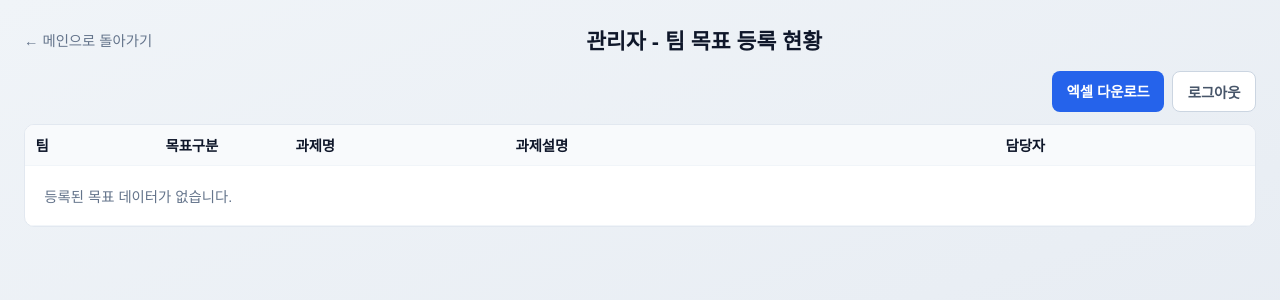
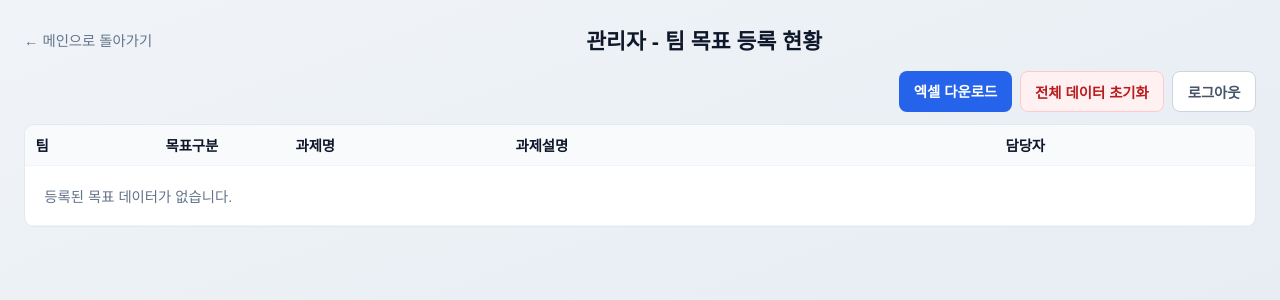
Before and after one commit to SoohanMoon/dkregulation, a Flask app: page /admin in a window 1280 px wide. Shown: the top 300 px of the page. Run offline with Flask 3, Linux system fonts and the light colour scheme; the visitor is signed in with stand-in values (Sample User, id 1); data that the repository does not hold is empty.

Commit message:
Add admin reset action for goal data.
Allow authenticated admins to clear all saved goals from the dashboard in one click.

```diff
--- a/app.py
+++ b/app.py
@@ -261,5 +261,14 @@ def api_admin_goals_download():
     )
 
 
+@app.route("/api/admin/goals/reset", methods=["POST"])
+def api_admin_goals_reset():
+    """관리자용 전체 목표 데이터 초기화"""
+    if not session.get("is_admin_authed"):
+        return jsonify({"success": False, "message": "인증이 필요합니다."}), 401
+    save_goals([])
+    return jsonify({"success": True, "message": "전체 목표 데이터가 초기화되었습니다."})
+
+
 if __name__ == "__main__":
     app.run(host="0.0.0.0", port=5000, debug=True)
--- a/templates/admin.html
+++ b/templates/admin.html
@@ -50,6 +50,21 @@
       font-weight: 600;
     }
     .download-btn:hover { background: #1d4ed8; }
+    .reset-btn {
+      border: 1px solid #fecaca;
+      border-radius: 8px;
+      padding: 0.55rem 0.9rem;
+      font-size: 0.9rem;
+      font-weight: 600;
+      color: #b91c1c;
+      background: #fff1f2;
+      cursor: pointer;
+    }
+    .reset-btn:hover {
+      background: #ffe4e6;
+      border-color: #fca5a5;
+      color: #991b1b;
+    }
     .logout-btn {
       border: 1px solid #cbd5e1;
       border-radius: 8px;
@@ -109,6 +124,7 @@
 
     <div class="actions">
       <a class="download-btn" href="/api/admin/goals/download">엑셀 다운로드</a>
+      <button type="button" class="reset-btn" id="btnResetAll">전체 데이터 초기화</button>
       <form method="post" action="/admin/logout" style="margin:0;">
         <button type="submit" class="logout-btn">로그아웃</button>
       </form>
@@ -134,6 +150,7 @@
 
   <script>
     const goalRows = document.getElementById("goalRows");
+    const btnResetAll = document.getElementById("btnResetAll");
 
     function escapeHtml(s) {
       const div = document.createElement("div");
@@ -170,6 +187,28 @@
         });
     }
 
+    btnResetAll.addEventListener("click", function() {
+      const ok = confirm("등록된 팀 목표 데이터를 전부 삭제할까요?");
+      if (!ok) return;
+      btnResetAll.disabled = true;
+      fetch("/api/admin/goals/reset", { method: "POST" })
+        .then(r => r.json())
+        .then(data => {
+          if (data.success) {
+            alert(data.message || "초기화되었습니다.");
+            loadGoals();
+          } else {
+            alert(data.message || "초기화에 실패했습니다.");
+          }
+        })
+        .catch(() => {
+          alert("초기화 중 오류가 발생했습니다.");
+        })
+        .finally(() => {
+          btnResetAll.disabled = false;
+        });
+    });
+
     loadGoals();
   </script>
 </body>
```
